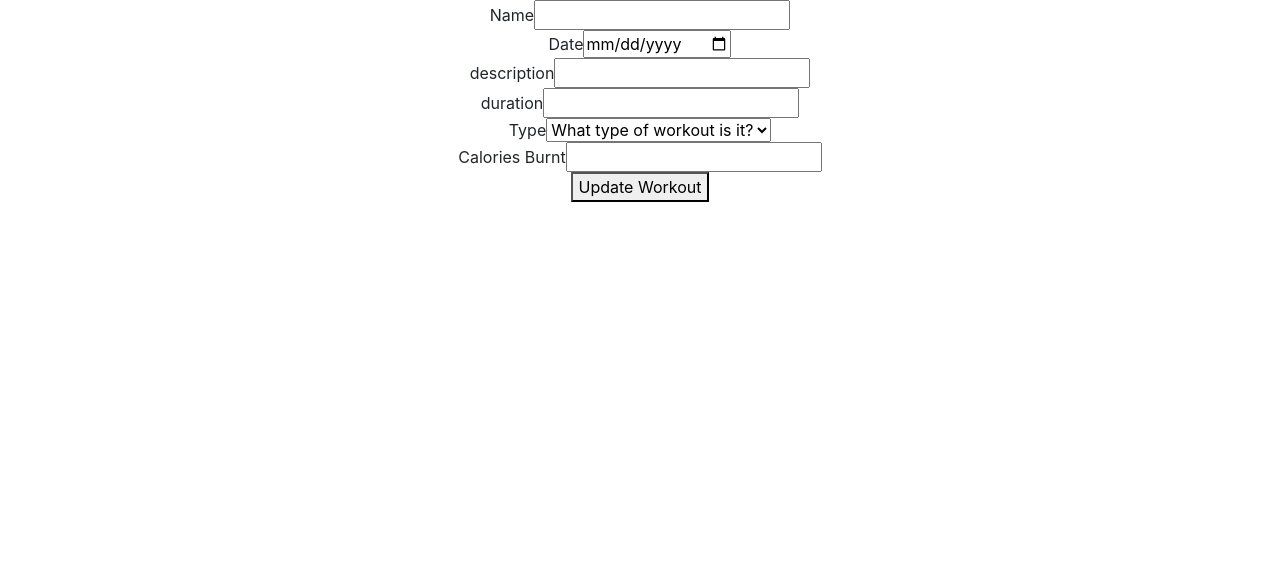
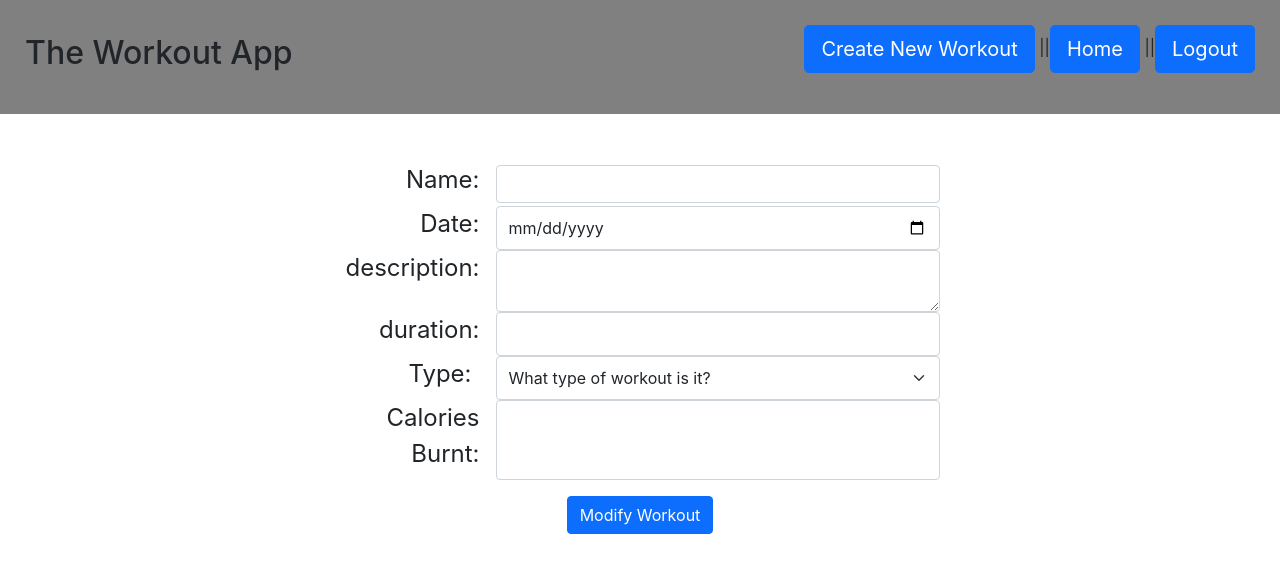
Before and after one commit to evelynyhkim/MERN_Workout, a React (Create React App) app in the folder client/: page /workouts/1/update in a window 1280 px wide. Shown: the top 572 px of the page. Built offline with nearby package versions, Linux system fonts and the light colour scheme; no server answers.

Commit message:
Made various fixes and changes

```diff
--- a/client/package.json
+++ b/client/package.json
@@ -10,6 +10,7 @@
     "@testing-library/user-event": "^13.5.0",
     "axios": "^0.24.0",
     "bootstrap": "^5.1.3",
+    "moment": "^2.29.1",
     "react": "^17.0.2",
     "react-dom": "^17.0.2",
     "react-scripts": "5.0.0",
--- a/client/src/App.css
+++ b/client/src/App.css
@@ -53,3 +53,8 @@
 .flex-4 {
   flex: 3;
 }
+
+.cx-container-center {
+  margin-right: auto;
+  margin-left: auto;
+}
--- a/client/src/components/AllWorkouts.js
+++ b/client/src/components/AllWorkouts.js
@@ -10,7 +10,7 @@ const AllWorkouts = (props) => {
     const [workoutList, setWorkoutList] = useState([]);
 
     useEffect(()=>{
-        axios.get("http://localhost:8000/api/workouts/all")
+        axios.get("http://linuxhome:8000/api/workouts/all")
         .then((res)=>{
             console.log(res);
             console.log(res.data);
@@ -24,7 +24,7 @@ const AllWorkouts = (props) => {
 
     const deleteWorkout = (idFromBelow) => {
         axios
-        .delete(`http://localhost:8000/api/${idFromBelow}/delete`)
+        .delete(`http://linuxhome:8000/api/${idFromBelow}/delete`)
         .then((res) => {
             console.log(res.data);
             navigate("/home");
--- a/client/src/components/EditWorkout.js
+++ b/client/src/components/EditWorkout.js
@@ -1,21 +1,20 @@
 import React, {useState, useEffect} from 'react';
 import axios from 'axios';
 import {Link, navigate} from '@reach/router';
+import Navbar from './Navbar';
 
-const NewWorkout = (props)=>{
+const EditWorkout = (props)=>{
     const [errors, setErrors] = useState({});
-
     const [name, setName] = useState("");
     const [date, setDate] = useState("");
     const [type, setType] = useState(false);
     const [description, setDescription] = useState("");
     const [duration, setDuration] = useState("");
     const [caloriesBurnt,setCaloriesBurnt] = useState("");
-
     const {id} = props;
 
     useEffect(()=>{
-        axios.get(`http://localhost:8000/api/workouts/${id}`)
+        axios.get(`http://linuxhome:8000/api/workouts/${id}`)
             .then((res)=>{
                 console.log(res.data);
                 setName(res.data.name);
@@ -34,7 +33,7 @@ const NewWorkout = (props)=>{
         e.preventDefault();
         axios
             .put(
-                `http://localhost:8000/api/workouts/${id}/update`,
+                `http://linuxhome:8000/api/workouts/${id}/update`,
                 {
                     name,
                     date,
@@ -62,21 +61,29 @@ const NewWorkout = (props)=>{
 
     return (
         <div>
-            <form onSubmit={submitHandler}>
-                <div className="form-group">
-                    <label htmlFor="name">Name</label>
+            <Navbar id={id}/>
+            <form onSubmit={submitHandler} style={{maxWidth: "600px",
+                                                   marginRight: "auto",
+                                                   marginLeft: "auto",
+                                                   marginTop: "3em"
+                                            }}>
+                <div className="form-group d-flex align-items-center">
+                    <label className="form-label fs-4 me-3 flex-1 text-end" htmlFor="name">Name:</label>
                     <input
+                        className="form-control flex-3"
                         value={name}
                         onChange={(e) => setName(e.target.value)}
                         name="name"
                         type="text"
+
                     />
                     <br />
                     {errors.name ? <span>{errors.name.message}</span> : null}
                 </div>
-                <div className="form-group">
-                    <label htmlFor="date">Date</label>
+                <div className="form-group d-flex">
+                    <label className="form-label fs-4 me-3 flex-1 text-end" htmlFor="date">Date:</label>
                     <input
+                        className="form-control flex-3"
                         value={date}
                         onChange={(e) => setDate(e.target.value)}
                         name="date"
@@ -85,9 +92,10 @@ const NewWorkout = (props)=>{
                     <br />
                     {errors.date ? <span>{errors.date.message}</span> : null}
                 </div>
-                <div>
-                    <label htmlFor="description">description</label>
-                    <input
+                <div className="form-group d-flex">
+                    <label className="form-label fs-4 me-3 flex-1 text-end" htmlFor="description">description:</label>
+                    <textarea
+                        className="form-control flex-3"
                         value={description}
                         onChange={(e) => setDescription(e.target.value)}
                         name="description"
@@ -96,9 +104,10 @@ const NewWorkout = (props)=>{
                     <br />
                     {errors.description ? <span>{errors.description.message}</span> : null}
                 </div>
-                <div>
-                    <label htmlFor="duration">duration</label>
+                <div className="form-group d-flex">
+                    <label className="form-label fs-4 me-3 flex-1 text-end" htmlFor="duration">duration:</label>
                     <input
+                        className="form-control flex-3"
                         value={duration}
                         onChange={(e) => setDuration(e.target.value)}
                         name="duration"
@@ -107,9 +116,10 @@ const NewWorkout = (props)=>{
                     <br />
                     {errors.duration ? <span>{errors.duration.message}</span> : null}
                 </div>
-                <div>
-                    <label htmlFor="type">Type</label>
+                <div className="form-group d-flex">
+                    <label className="form-label fs-4 me-4 flex-1 text-end" htmlFor="type">Type:</label>
                     <select
+                        className="form-select flex-3"
                         value={type}
                         onChange={(e) => setType(e.target.value)}
                         name="type"
@@ -125,9 +135,10 @@ const NewWorkout = (props)=>{
                     <br />
                     {errors.type ? <span>{errors.type.message}</span> : null}
                 </div>
-                <div>
-                    <label htmlFor="caloriesBurnt">Calories Burnt</label>
+                <div className="form-group d-flex">
+                    <label className="form-label fs-4 me-3 flex-1 text-end" htmlFor="caloriesBurnt">Calories Burnt:</label>
                     <input
+                        className="form-control flex-3"
                         value={caloriesBurnt}
                         onChange={(e) => setCaloriesBurnt(e.target.value)}
                         name="caloriesBurnt"
@@ -136,10 +147,10 @@ const NewWorkout = (props)=>{
                     <br />
                     {errors.caloriesBurnt ? <span>{errors.caloriesBurnt.message}</span> : null}
                 </div>
-                <button>Update Workout</button>
+                <button className="btn btn-primary mt-3">Modify Workout</button>
             </form>
         </div>
     );
 }
 
-export default NewWorkout;
+export default EditWorkout;
--- a/client/src/components/Navbar.js
+++ b/client/src/components/Navbar.js
@@ -4,10 +4,10 @@ import axios from 'axios';
 
 const Navbar = props => {
 
-const {id} = props;
+const id = localStorage.getItem('userid');
 
 const logout = (e) =>{
-    axios.post("http://localhost:8000/api/users/logout",{},{withCredentials: true})
+    axios.post("http://linuxhome:8000/api/users/logout",{},{withCredentials: true})
     .then((res) =>{
         localStorage.removeItem('userid')
         navigate("/")
@@ -25,6 +25,7 @@ return (
                     <ul style={{listStyle: 'none'}}>
                         <li>
                             <Link className="btn btn-primary btn-lg" to={`/new/${id}`}>Create New Workout</Link> ||
+                            <Link className="btn btn-primary btn-lg" to={`/user/profile/${id}`}>Home</Link> ||
                             <button className="btn btn-primary btn-lg" onClick={logout}>Logout</button>
                         </li>
                     </ul>
--- a/client/src/components/NewWorkout.js
+++ b/client/src/components/NewWorkout.js
@@ -1,6 +1,7 @@
 import React, {useState, useEffect} from 'react';
 import axios from 'axios';
 import {Link, navigate} from '@reach/router';
+import Navbar from './Navbar';
 
 const NewWorkout = (props)=>{
     const userid = localStorage.getItem("userid")
@@ -11,7 +12,6 @@ const NewWorkout = (props)=>{
     const [type, setType] = useState(false);
     const [description, setDescription] = useState("");
     const [duration, setDuration] = useState("");
-    const [nutrition, setNutrition] = useState("");
     const [caloriesBurnt,setCaloriesBurnt] = useState("");
 
     const {id} = props;
@@ -20,7 +20,7 @@ const NewWorkout = (props)=>{
         e.preventDefault();
         axios
             .post(
-                "http://localhost:8000/api/workouts/new",
+                "http://linuxhome:8000/api/workouts/new",
                 {
                     name,
                     date,
@@ -48,10 +48,16 @@ const NewWorkout = (props)=>{
 
     return (
         <div>
-            <form onSubmit={submitHandler}>
-                <div className="form-group">
-                    <label htmlFor="name">Name</label>
+            <Navbar id={id}/>
+            <form onSubmit={submitHandler} style={{maxWidth: "600px",
+                                                   marginRight: "auto",
+                                                   marginLeft: "auto",
+                                                   marginTop: "3em"
+                                            }}>
+                <div className="form-group d-flex align-items-center">
+                    <label className="form-label fs-4 me-3 flex-1 text-end" htmlFor="name">Name:</label>
                     <input
+                        className="form-control flex-3"
                         value={name}
                         onChange={(e) => setName(e.target.value)}
                         name="name"
@@ -61,9 +67,10 @@ const NewWorkout = (props)=>{
                     <br />
                     {errors.name ? <span>{errors.name.message}</span> : null}
                 </div>
-                <div className="form-group">
-                    <label htmlFor="date">Date</label>
+                <div className="form-group d-flex">
+                    <label className="form-label fs-4 me-3 flex-1 text-end" htmlFor="date">Date:</label>
                     <input
+                        className="form-control flex-3"
                         value={date}
                         onChange={(e) => setDate(e.target.value)}
                         name="date"
@@ -72,9 +79,10 @@ const NewWorkout = (props)=>{
                     <br />
                     {errors.date ? <span>{errors.date.message}</span> : null}
                 </div>
-                <div>
-                    <label htmlFor="description">description</label>
-                    <input
+                <div className="form-group d-flex">
+                    <label className="form-label fs-4 me-3 flex-1 text-end" htmlFor="description">description:</label>
+                    <textarea
+                        className="form-control flex-3"
                         value={description}
                         onChange={(e) => setDescription(e.target.value)}
                         name="description"
@@ -83,9 +91,10 @@ const NewWorkout = (props)=>{
                     <br />
                     {errors.description ? <span>{errors.description.message}</span> : null}
                 </div>
-                <div>
-                    <label htmlFor="duration">duration</label>
+                <div className="form-group d-flex">
+                    <label className="form-label fs-4 me-3 flex-1 text-end" htmlFor="duration">duration:</label>
                     <input
+                        className="form-control flex-3"
                         value={duration}
                         onChange={(e) => setDuration(e.target.value)}
                         name="duration"
@@ -94,9 +103,10 @@ const NewWorkout = (props)=>{
                     <br />
                     {errors.duration ? <span>{errors.duration.message}</span> : null}
                 </div>
-                <div>
-                    <label htmlFor="type">Type</label>
+                <div className="form-group d-flex">
+                    <label className="form-label fs-4 me-4 flex-1 text-end" htmlFor="type">Type:</label>
                     <select
+                        className="form-select flex-3"
                         value={type}
                         onChange={(e) => setType(e.target.value)}
                         name="type"
@@ -112,9 +122,10 @@ const NewWorkout = (props)=>{
                     <br />
                     {errors.type ? <span>{errors.type.message}</span> : null}
                 </div>
-                <div>
-                    <label htmlFor="caloriesBurnt">Calories Burnt</label>
+                <div className="form-group d-flex">
+                    <label className="form-label fs-4 me-3 flex-1 text-end" htmlFor="caloriesBurnt">Calories Burnt:</label>
                     <input
+                        className="form-control flex-3"
                         value={caloriesBurnt}
                         onChange={(e) => setCaloriesBurnt(e.target.value)}
                         name="caloriesBurnt"
@@ -123,7 +134,7 @@ const NewWorkout = (props)=>{
                     <br />
                     {errors.caloriesBurnt ? <span>{errors.caloriesBurnt.message}</span> : null}
                 </div>
-                <button>Add New Workout</button>
+                <button className="btn btn-primary mt-3">Add New Workout</button>
             </form>
         </div>
     );
--- a/client/src/components/login.js
+++ b/client/src/components/login.js
@@ -9,7 +9,7 @@ const Login = (props) => {
 
     const login = (event) => {
         event.preventDefault();
-        axios.post("http://localhost:8000/api/users/login", {
+        axios.post("http://linuxhome:8000/api/users/login", {
             email: email,
             password: password,
         },
--- a/client/src/components/photoUpload.js
+++ b/client/src/components/photoUpload.js
@@ -14,7 +14,7 @@ const PhotoUpload = (props) => {
     const [errors, setErrors] = useState('');
 
     useEffect(() => {
-        axios.get(`http://localhost:8000/api/users/${userID}`)
+        axios.get(`http://linuxhome:8000/api/users/${userID}`)
             .then((res) => {
                 setSelectedUser(res.data);
                 //console.log(res.data);
@@ -30,7 +30,7 @@ const PhotoUpload = (props) => {
 
     const sendData = (name) => {
 
-        axios.put(`http://localhost:8000/api/users/${userID}/update`, selectedUser, { withCredentials: true })  //api/users/:id/update
+        axios.put(`http://linuxhome:8000/api/users/${userID}/update`, selectedUser, { withCredentials: true })  //api/users/:id/update
         .then((res) => {
             fileUpload(name);
         })
@@ -57,7 +57,7 @@ const PhotoUpload = (props) => {
             formData.append(fileNames[0], afterPic[0]);
         }
 
-        const postUrl = 'http://localhost:8000/api/upload/'
+        const postUrl = 'http://linuxhome:8000/api/upload/'
 
         axios.post(postUrl, formData, config)
         .then((res)=>{
--- a/client/src/components/register.js
+++ b/client/src/components/register.js
@@ -20,7 +20,7 @@ const Register = () => {
     };
     const register = (e) => {
         e.preventDefault();
-        axios.post("http://localhost:8000/api/users/register", user,
+        axios.post("http://linuxhome:8000/api/users/register", user,
             {
                 withCredentials: true,
             },
```
Also changed, not shown: client/src/components/summary.js (+15 -10 lines), client/src/components/userProfile.js (+22 -2 lines), 3 other files (tests, documents, lock files or other folders).
